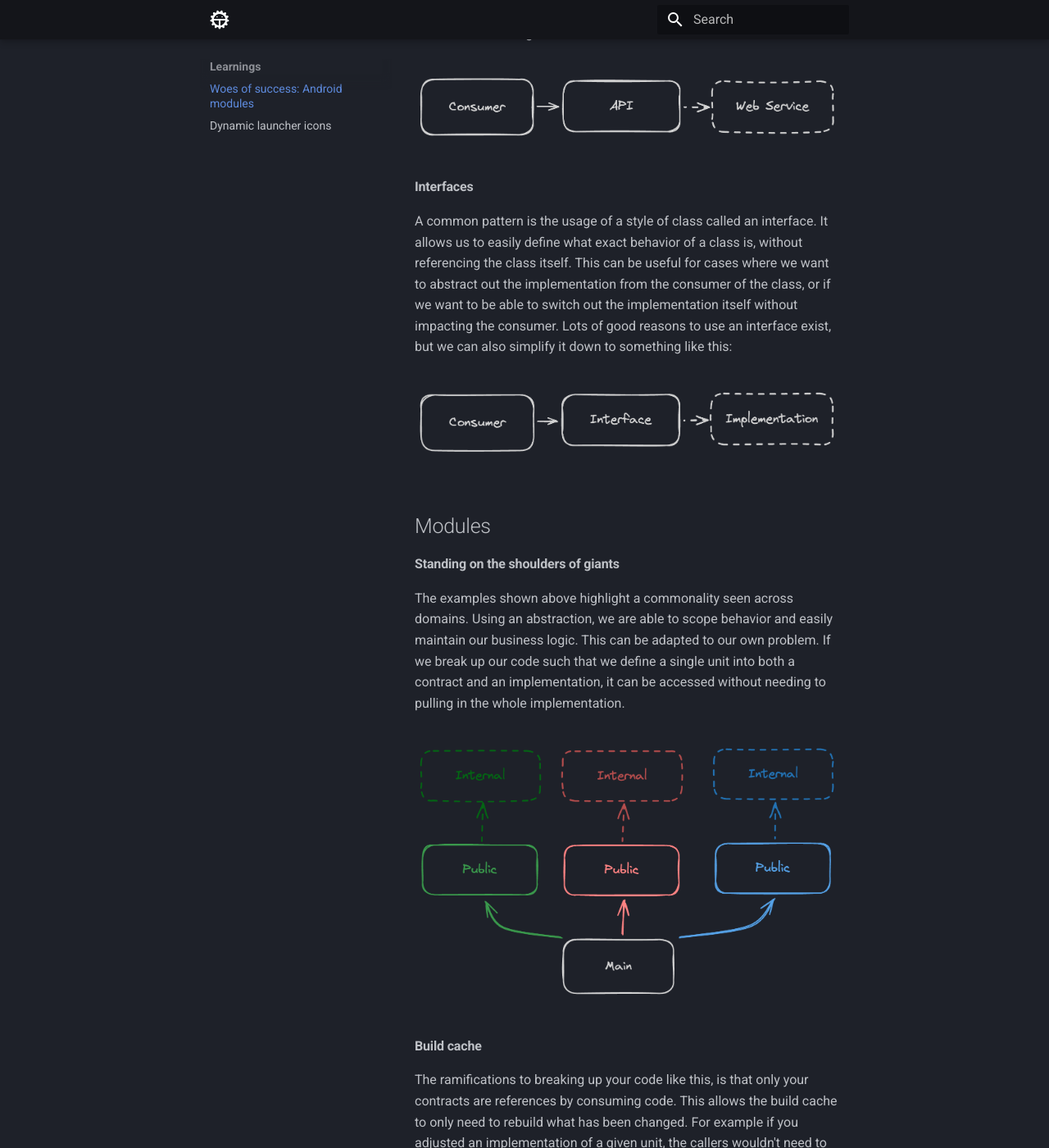
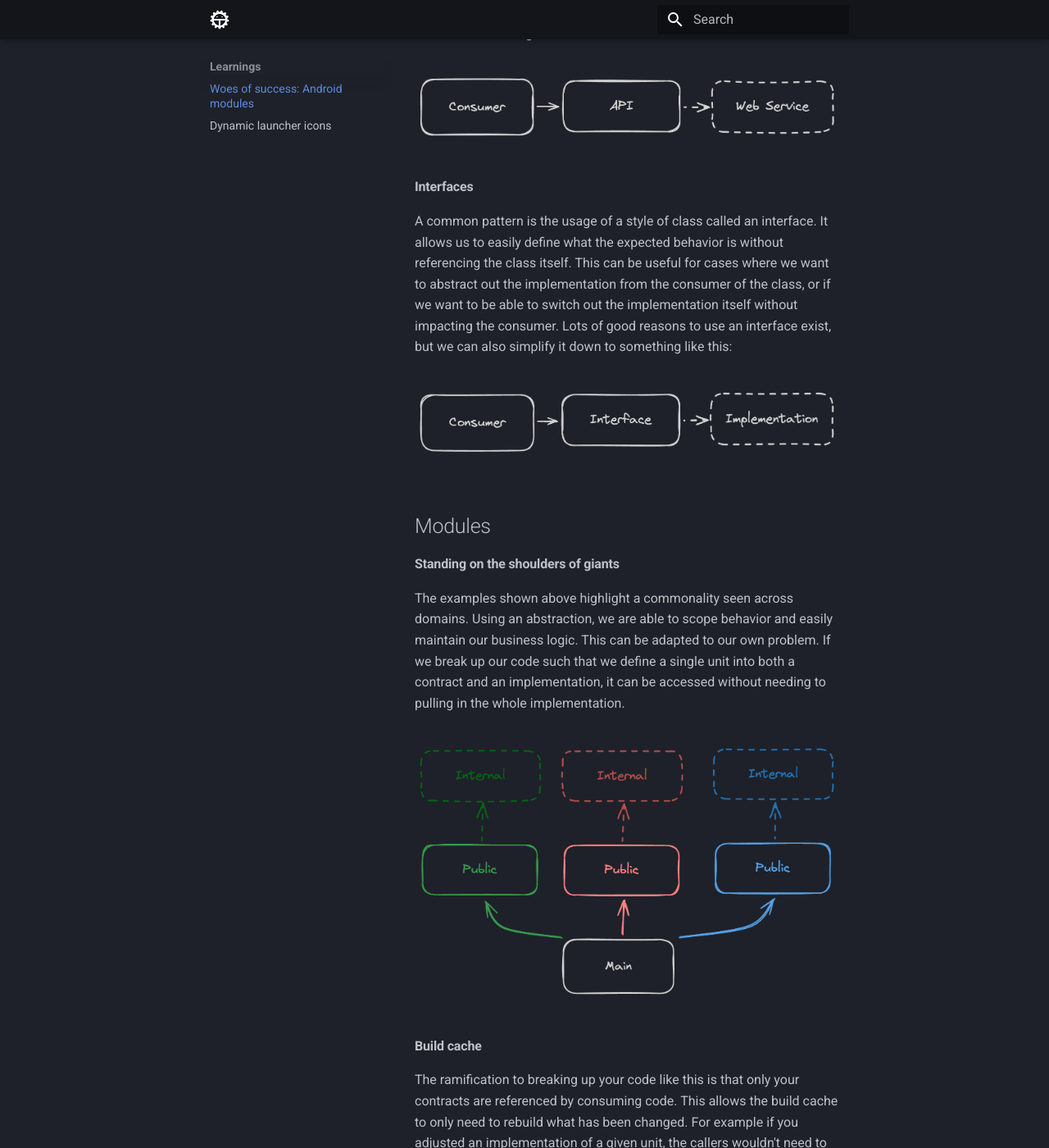
Before and after one commit to DHuckaby/dhuckaby.github.io, an MkDocs documentation site: the page built from docs/learnings/2024-09-29-modules.md, in a window 1280 px wide and 1400 px high, scrolled down 1077 px. Shown: the whole window at 82% size. Built offline with MkDocs 1.6.1 and Material for MkDocs 9.7.7, drawn with Linux system fonts in a browser that asks for light colours; some of the changed text lies outside the part shown.

Commit message:
Update 2024-09-29-modules.md

```diff
--- a/docs/learnings/2024-09-29-modules.md
+++ b/docs/learnings/2024-09-29-modules.md
@@ -15,7 +15,7 @@ One of the most common things we interact with outside of our projects are web s
 </p>
 
 #### Interfaces
-A common pattern is the usage of a style of class called an interface. It allows us to easily define what exact behavior of a class is, without referencing the class itself. This can be useful for cases where we want to abstract out the implementation from the consumer of the class, or if we want to be able to switch out the implementation itself without impacting the consumer. Lots of good reasons to use an interface exist, but we can also simplify it down to something like this:
+A common pattern is the usage of a style of class called an interface. It allows us to easily define what the expected behavior is without referencing the class itself. This can be useful for cases where we want to abstract out the implementation from the consumer of the class, or if we want to be able to switch out the implementation itself without impacting the consumer. Lots of good reasons to use an interface exist, but we can also simplify it down to something like this:
 <p align="center" style="padding-top:20px;padding-bottom:20px;">
   <img src="/assets/images/modules/interfaces.png" width="100%" />
 </p>
@@ -28,7 +28,7 @@ The examples shown above highlight a commonality seen across domains. Using an a
 </p>
 
 #### Build cache
-The ramifications to breaking up your code like this, is that only your contracts are references by consuming code. This allows the build cache to only need to rebuild what has been changed. For example if you adjusted an implementation of a given unit, the callers wouldn't need to be rebuilt. They only accessed it via the interface so nothing changed for them.
+The ramification to breaking up your code like this is that only your contracts are referenced by consuming code. This allows the build cache to only need to rebuild what has been changed. For example if you adjusted an implementation of a given unit, the callers wouldn't need to be rebuilt. They only accessed it via the interface so nothing changed for them.
 #### Maintainability
 Since we are now enforcing the access of business logic via contract it makes it much harder to intermingle across boundaries, since they are strictly defined. You can always change or extend them as needed but it is a very intention change. If your team is big enough those contracts could even have different code owners who might have an opinion on changing the contract.
 #### Scaled out
```
